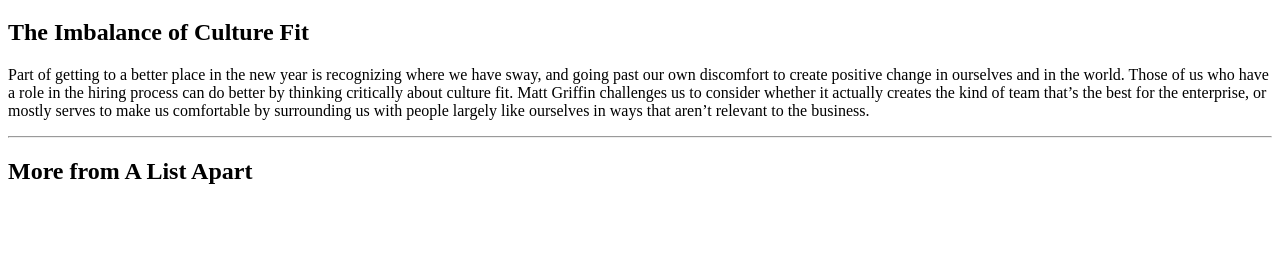
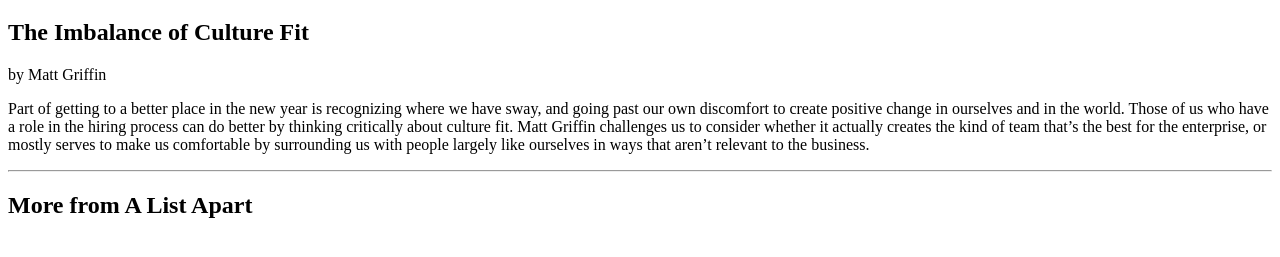
Before and after one commit to j10nelson/html-layout, a plain HTML site: page index.html in a window 1280 px wide. Shown: the part 61-318 px from the top of the page. Drawn offline with Linux system fonts and the light colour scheme.

Commit message:
finished upper part

```diff
--- a/index.html
+++ b/index.html
@@ -10,7 +10,8 @@
   <body>
     <section class="Intro">
     <h2>The Imbalance of Culture Fit</h2>
-  <p>Part of getting to a better place in the new year is recognizing where we
+    <p class="Author">by Matt Griffin</p>
+  <p class="intro para">Part of getting to a better place in the new year is recognizing where we
     have sway, and going past our own discomfort to create positive change in
     ourselves and in the world. Those of us who have a role in the hiring process
     can do better by thinking critically about culture fit. Matt Griffin challenges
```
